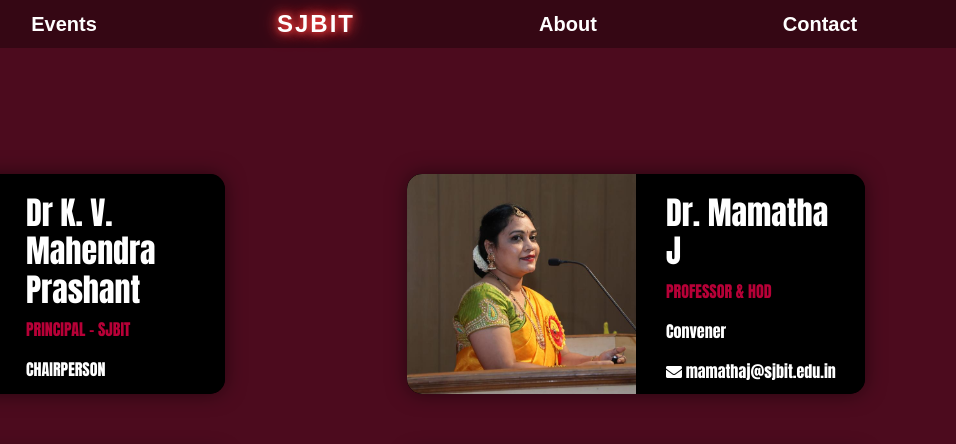
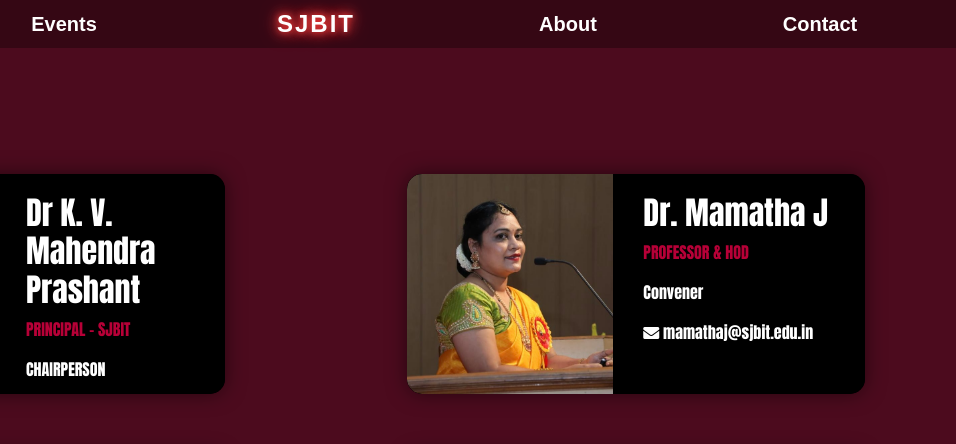
Before and after one commit to Vaibhavcheluva/arnaav, a plain HTML site: page contact.html in a window 1280 px wide. Shown: the top 444 px of the page, 324-1280 px from the left. Drawn offline with nearby package versions, Linux system fonts and the light colour scheme.

Commit message:
Update contact.html

```diff
--- a/contact.html
+++ b/contact.html
@@ -78,7 +78,7 @@
 
         <!-- Contact Card 2 -->
         <div class="contact-card">
-          <img src="assets/HOD.jpg" alt="Person 2" class="img-fluid" />
+          <img src="assets/HOD1.jpg" alt="Person 2" class="img-fluid" />
           <div class="contact-details">
             <h2>Dr. Mamatha J</h2>
             <p class="role">PROFESSOR & HOD</p>
```
